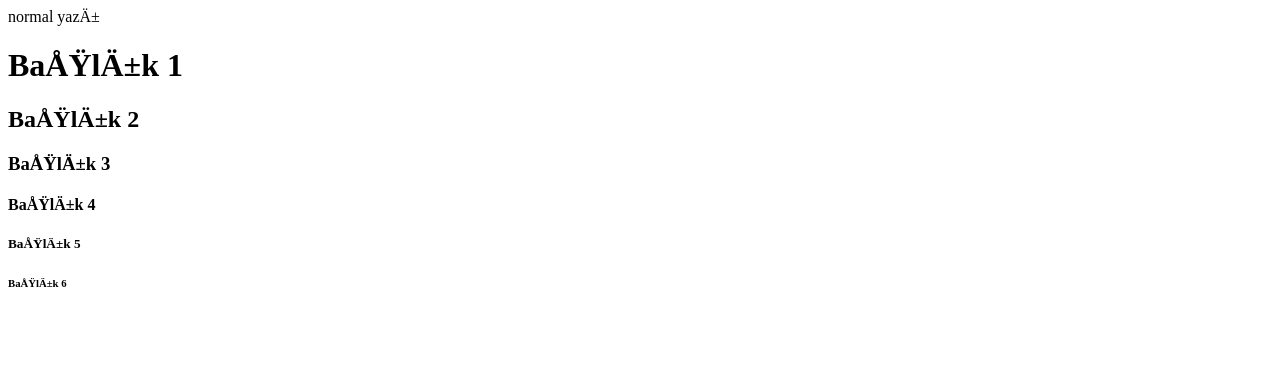
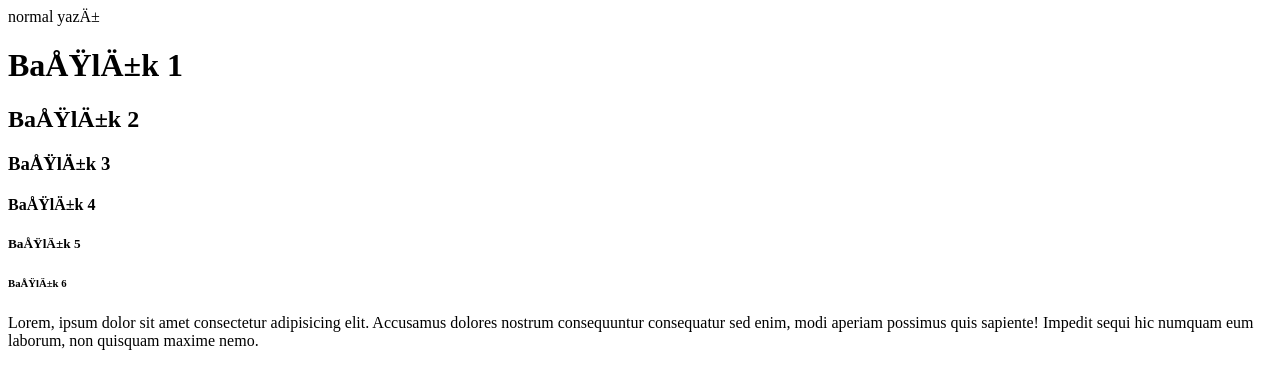
Before and after one commit to dilaratasezenn/egitim-udemy, a plain HTML site: page index.html in a window 1280 px wide. Drawn offline with Linux system fonts and the light colour scheme.

Commit message:
paragrafın kullanımı

```diff
--- a/index.html
+++ b/index.html
@@ -10,10 +10,18 @@
   <body>
     normal yazı
     <h1>Başlık 1</h1>
+    <!--başlık tagları ve 1,2,3... gibi font büyüklüğü ayarlanabilir-->
     <h2>Başlık 2</h2>
     <h3>Başlık 3</h3>
     <h4>Başlık 4</h4>
     <h5>Başlık 5</h5>
     <h6>Başlık 6</h6>
+    <p>
+      Lorem, ipsum dolor sit amet consectetur adipisicing elit. Accusamus
+      dolores nostrum consequuntur consequatur sed enim, modi aperiam possimus
+      quis sapiente! Impedit sequi hic numquam eum laborum, non quisquam maxime
+      nemo.
+    </p>
+    <!--lorem yazarak bir paragraf ekledik yazı kod bir etiket içinde olmalı yoksa düzensiz olur -->
   </body>
 </html>
```
